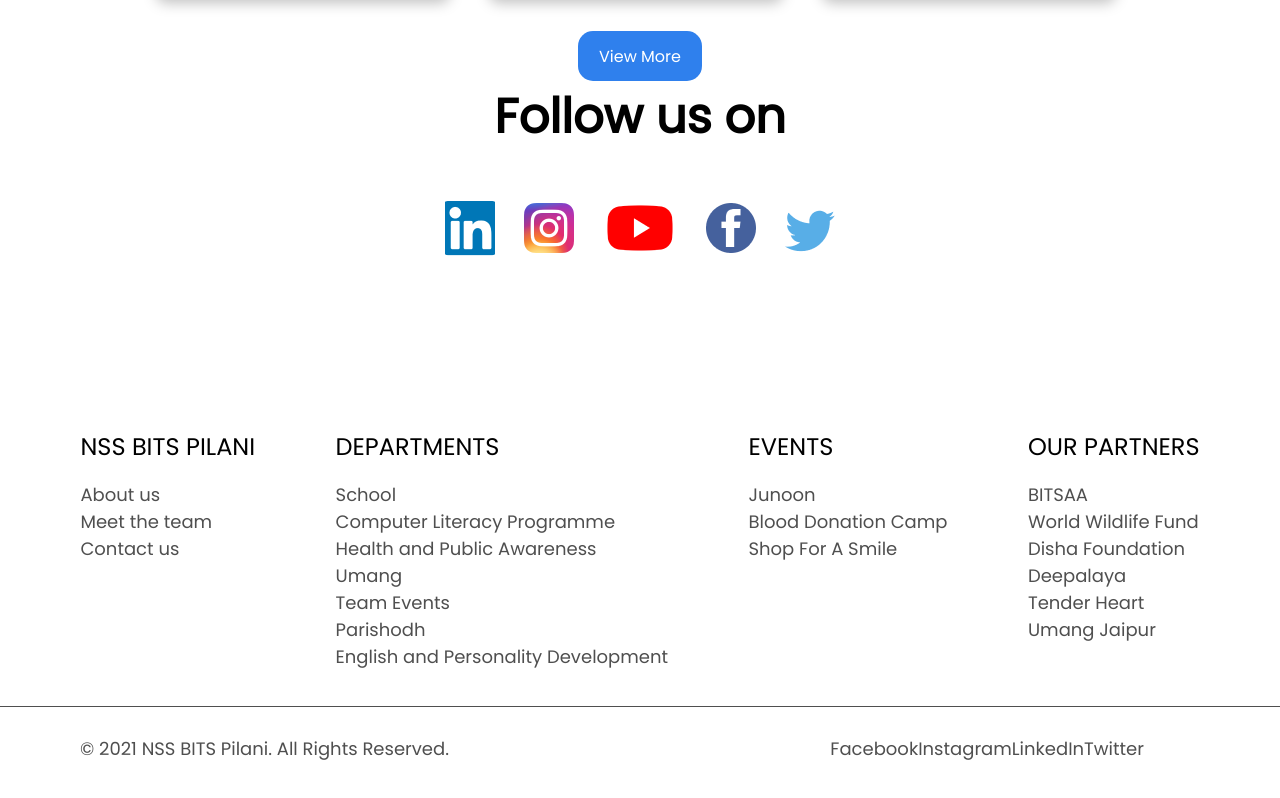
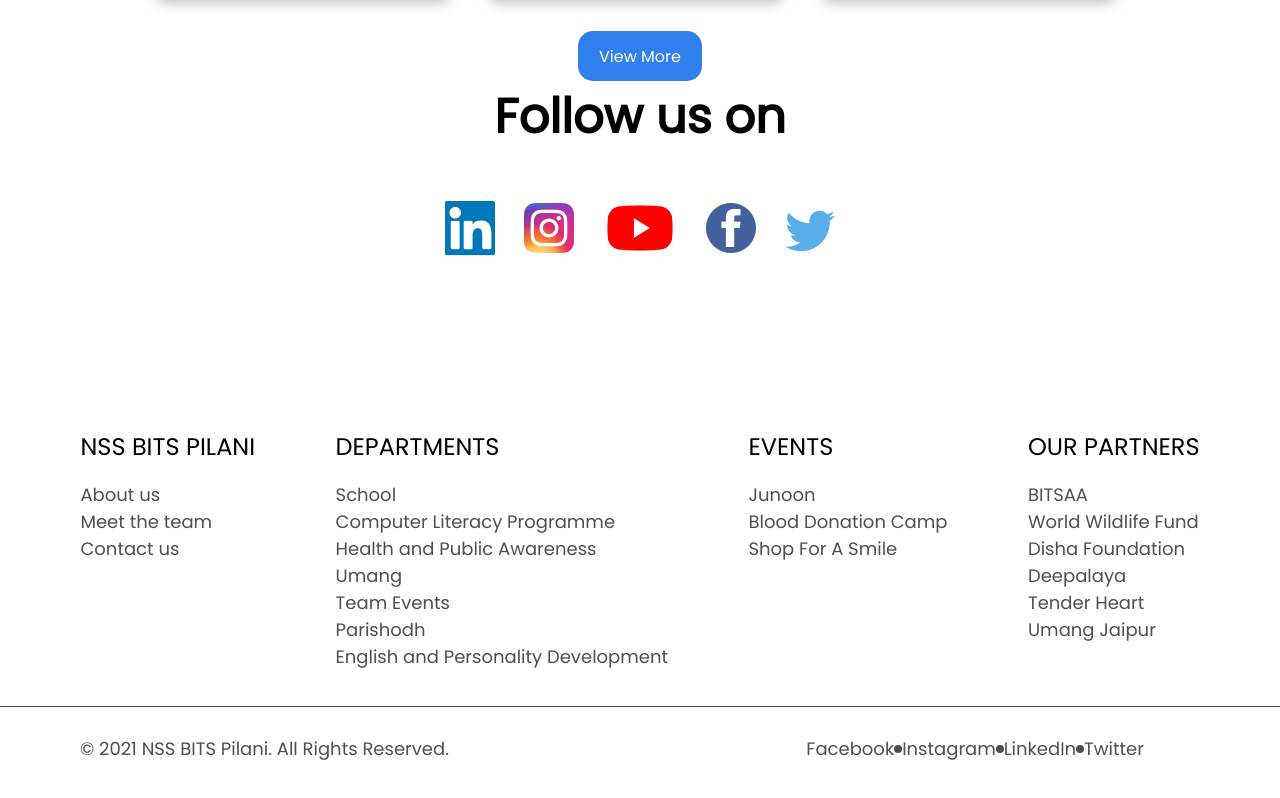
Before and after one commit to NSS-BITS-Pilani/NSSrevamp, a React (Create React App) app: page / in a window 1280 px wide. Shown: the part 633-1431 px from the top of the page. Built offline with nearby package versions, Linux system fonts and the light colour scheme.

Commit message:
Added dot elements in the footer at the bottom

```diff
--- a/package.json
+++ b/package.json
@@ -6,6 +6,7 @@
     "@testing-library/jest-dom": "^5.11.4",
     "@testing-library/react": "^11.1.0",
     "@testing-library/user-event": "^12.1.10",
+    "font-awesome": "^4.7.0",
     "node-sass": "^6.0.0",
     "react": "^17.0.2",
     "react-dom": "^17.0.2",
--- a/src/Components/Footer/footer.js
+++ b/src/Components/Footer/footer.js
@@ -109,8 +109,11 @@ const footer = () => {
                 </div>
                 <div className="links">
                     <a href="#" target="_blank">Facebook</a>
+                    <span class="dot"></span>
                     <a href="#" target="_blank">Instagram</a>
+                    <span class="dot"></span>
                     <a href="#" target="_blank">LinkedIn</a>
+                    <span class="dot"></span>
                     <a href="#" target="_blank">Twitter</a>
                 </div>
             </div>
--- a/src/Components/Footer/footer.scss
+++ b/src/Components/Footer/footer.scss
@@ -91,6 +91,17 @@
     }
     .links {
       margin-right: 8.5rem;
+      display: grid;
+      grid-template-columns: repeat(7, max-content);
+      justify-content: space-between;
+      align-items: center;
+      .dot {
+        height: 8px;
+        width: 8px;
+        background-color: #4f4f4f;
+        border-radius: 50%;
+        display: inline-block;
+      }
       a {
         text-decoration: none;
         color: #4f4f4f;
```
Also changed, not shown: 2 other files (tests, documents, lock files or other folders).
